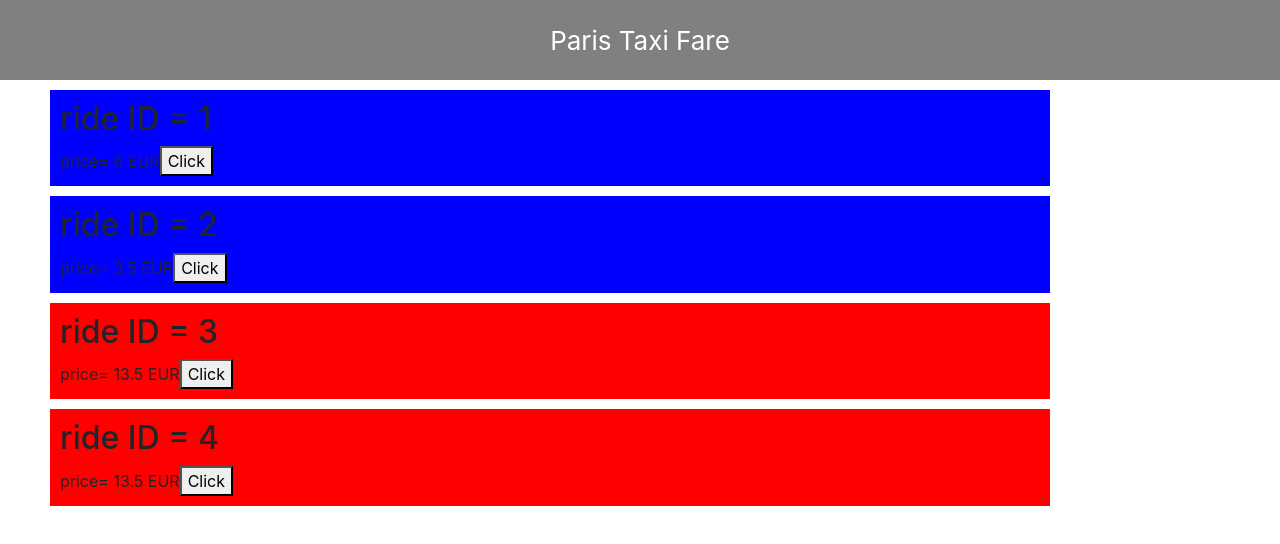
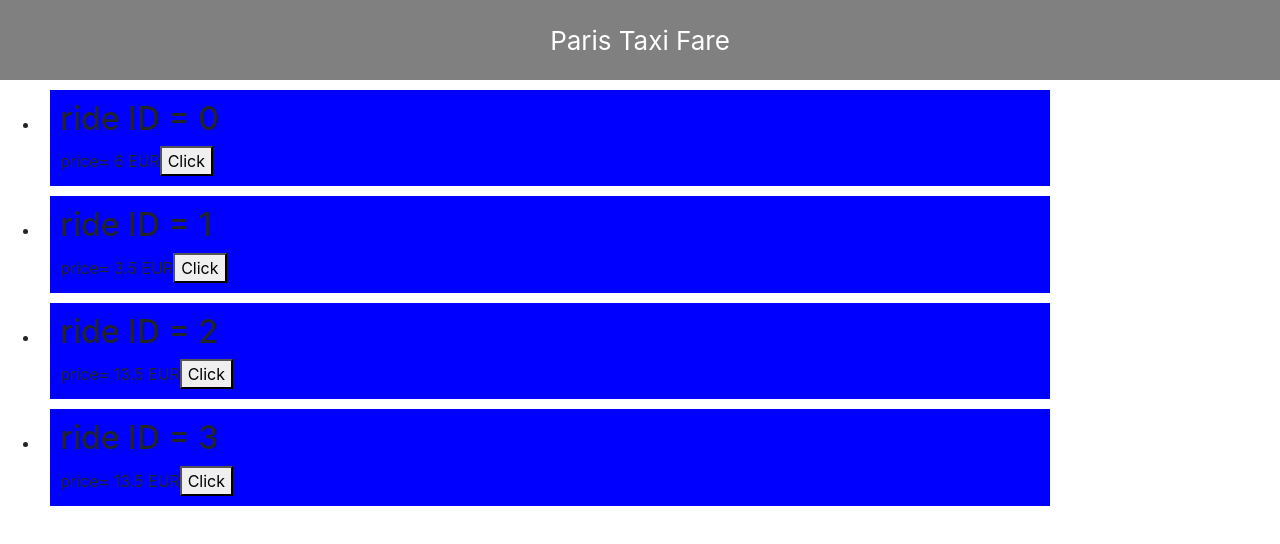
Before and after one commit to Ivanhoe44/00_Paris_Taxi_Fare, a React (Create React App) app: page / in a window 1280 px wide. Shown: the top 544 px of the page. Built offline with nearby package versions, Linux system fonts and the light colour scheme.

Commit message:
Components P7

```diff
--- a/src/App.css
+++ b/src/App.css
@@ -35,12 +35,7 @@ box-sizing : border-box;
 .background-blue {
   background-color: blue;
   padding : 10px;
-/*border : 10px solid black;*/
-margin : 10px;
-width : 1000px;
-box-sizing : border-box;
+  margin : 10px;
+  width : 1000px;
+  box-sizing : border-box;
 }
-
-
-#button {
-  }
--- a/src/components/RideComponent.js
+++ b/src/components/RideComponent.js
@@ -32,14 +32,14 @@ function List(props) {
   };
 
 
-
-  const isBackgroundRed = false;
   return (
     <ul>{i_rides.map((i_ride) =>
-      <div className={(rides[i_ride].id>2) ? 'background-red' : 'background-blue'}><h2> ride ID = {rides[i_ride].id} <span></span></h2> price= {price(i_ride)} EUR
+      <li key={i_ride.id}>
+      <div  className={(i_ride.distance>2) ? 'background-red' : 'background-blue'}><h2> ride ID = {i_ride} <span></span></h2> price= {price(i_ride)} EUR
           <button id="button" onClick={() => clicked(i_ride) & alert(message_alert(i_ride)) }>Click
           </button>
-      </div>)}
+      </div>
+      </li>)}
     </ul>
   );
 }
```
